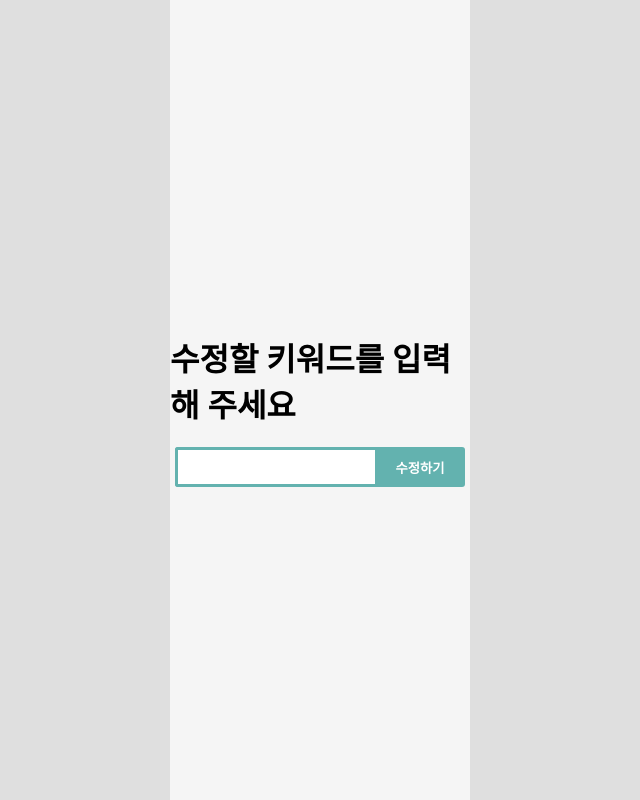
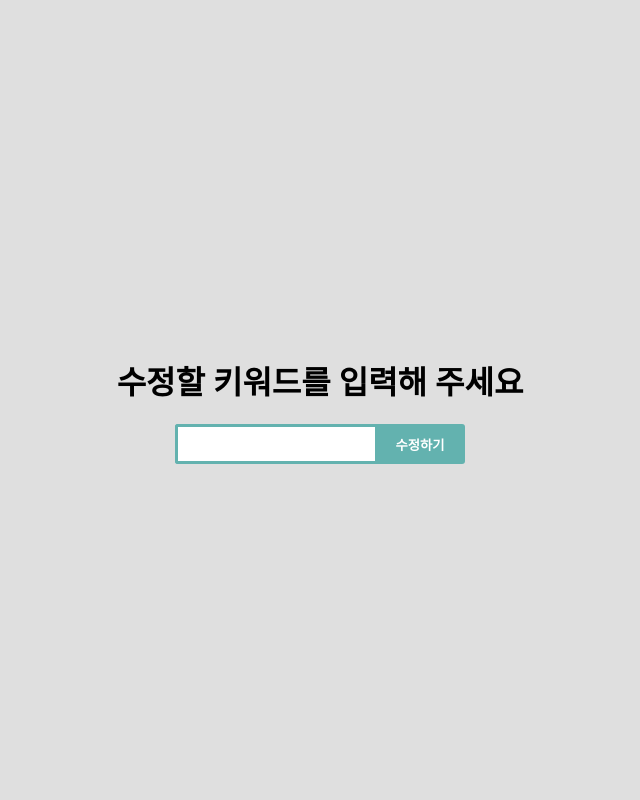
Before and after one commit to kt-min-proj/kt-wordle, a Django app: page /master/edit-answer/ in a window 1280 px wide. Shown: the whole page, without its empty margins (320-960 px from the left). Run offline with Django 4.2, Linux system fonts and the light colour scheme.

Commit message:
editcontainer 배경색 width 변경

```diff
--- a/master_user/templates/master_user/edit.html
+++ b/master_user/templates/master_user/edit.html
@@ -8,7 +8,7 @@
 </head>
 
 <body style = "background-color: rgba(223,223,223,1);">
-    <div class="edit-container">
+    <div class="edit-container" style = "background-color: rgba(223,223,223,1);">
         <h1 class="today_keyword">수정할 키워드를 입력해 주세요</h1>
         <form class="edit_answer" method="get" action="/master/edit-answer/">
             <input class="answer" type="text" name="answer">
--- a/static/master_user/css/edit.css
+++ b/static/master_user/css/edit.css
@@ -4,7 +4,7 @@ body{
 }
 
 .edit-container{
-    max-width: 300px;
+    max-width: 500px;
     margin: 0 auto;
     height: 100vh;
     display: flex;
```
Also changed, not shown: 1 other file.
